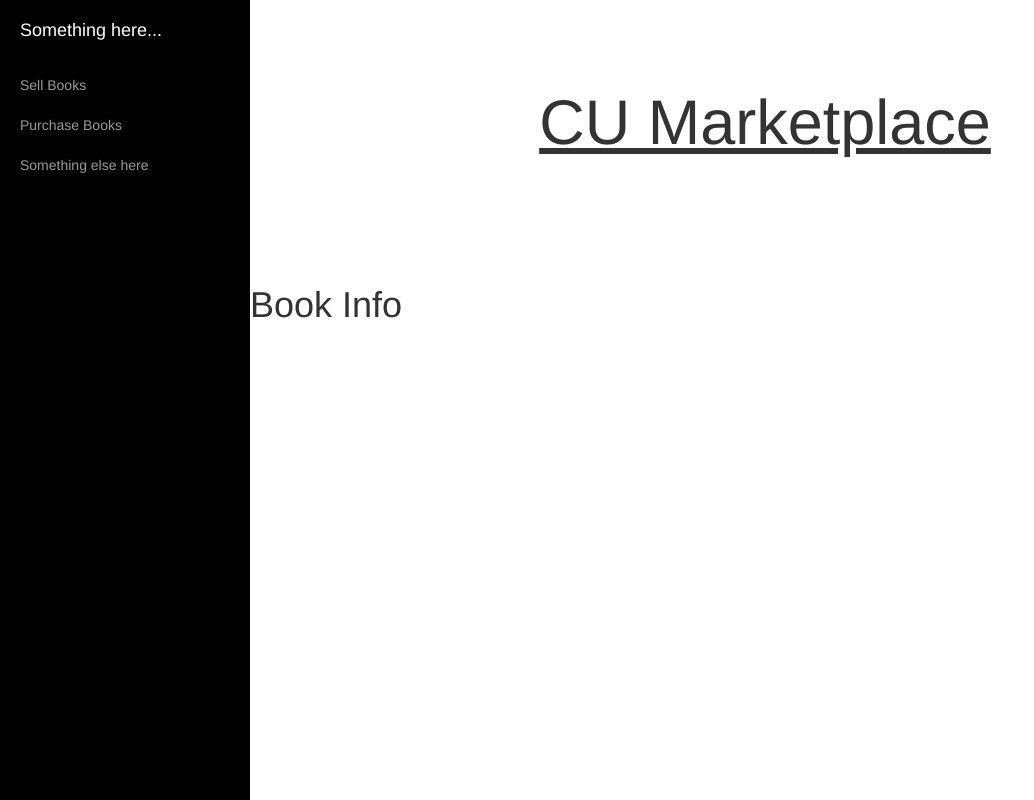
After one commit to ADI-Labs/marketplace, a Flask app: page /bookinfo/ in a window 1280 px wide. The commit adds this page. Shown: the whole page, without its empty margins (0-1034 px from the left). Run offline with Flask 2, Linux system fonts and the light colour scheme; some libraries are stand-ins or nearby versions.

Commit message:
added base, book info page

```diff
--- a/app.py
+++ b/app.py
@@ -86,5 +86,9 @@ def sell():
     else:
         return render_template("sell.html")
 
+@app.route("/bookinfo/")
+def bookinfo():
+    return render_template("bookinfo.html")
+
 
 app.run(debug=True)
--- /dev/null
+++ b/templates/base.html
@@ -0,0 +1,44 @@
+<!DOCTYPE html>
+<html lang="en">
+<head>
+    <meta charset="UTF-8">
+    <title>{% block title %}{% endblock %}</title>
+    <link rel="stylesheet" href="https://maxcdn.bootstrapcdn.com/bootstrap/3.3.6/css/bootstrap.min.css" integrity="sha384-1q8mTJOASx8j1Au+a5WDVnPi2lkFfwwEAa8hDDdjZlpLegxhjVME1fgjWPGmkzs7" crossorigin="anonymous">
+    <link rel="stylesheet" href="../static/css/booklist.css">
+</head>
+<body>
+
+    <div id="wrapper">
+        <!--Navbar at the side -->
+        <div id="sidebar-wrapper">
+            <ul class="sidebar-nav">
+                <li class="sidebar-brand">
+                   <a href="#">Something here...</a>
+                </li>
+                <li>
+                    <a href="#">Sell Books</a>
+                </li>
+                <li>
+                    <a href="#">Purchase Books</a>
+                </li>
+                <li>
+                    <a href="#">Something else here</a>
+                </li>
+            </ul>
+        </div>
+
+         <!--Header for page -->
+        <div id = "page-content-wrapper">
+
+            <div class = "jumbotron">
+                <h1>CU Marketplace</h1>
+            </div>
+        </div>
+
+        {% block body %} {% endblock %}
+    </div>
+
+
+
+</body>
+</html>
--- /dev/null
+++ b/templates/bookinfo.html
@@ -0,0 +1,7 @@
+{% extends "base.html" %}
+
+{% block title %}Book Info{% endblock %}
+
+{% block body %}
+    <h1>Book Info</h1>
+{% endblock %}
```
Also changed, not shown: templates/booklist.html (+6 -1 lines).
